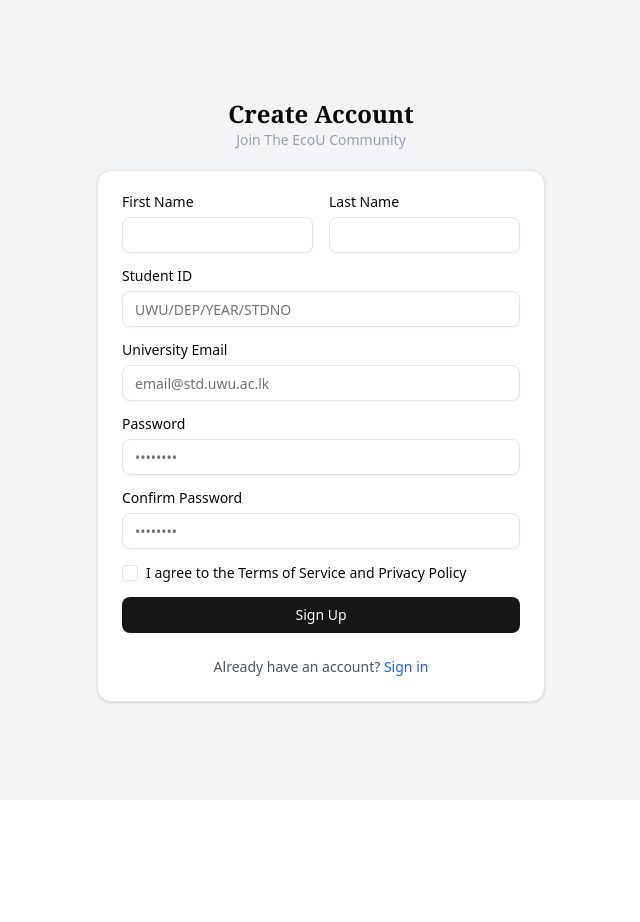
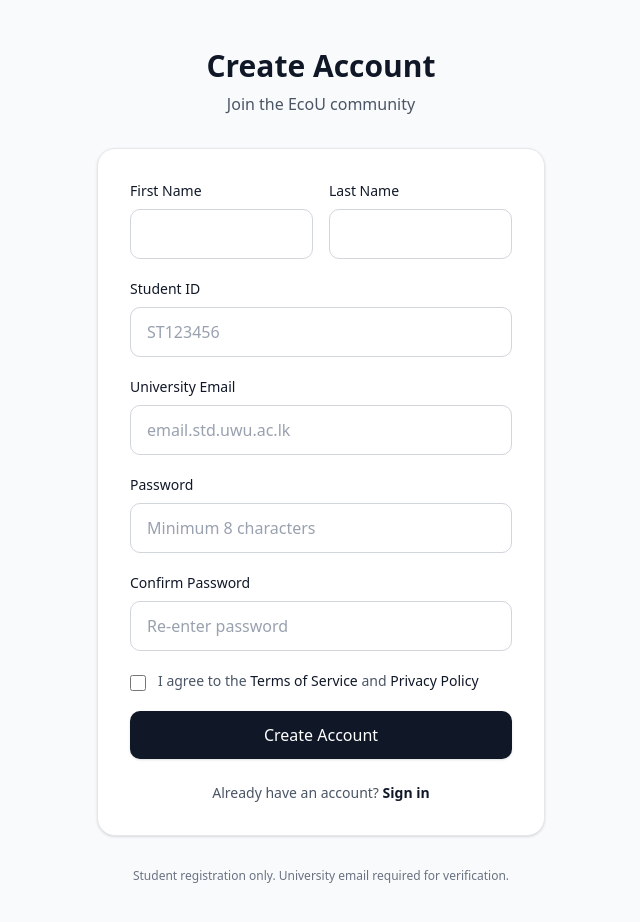
Before and after one commit to Nethmamlshni/reuni, a Next.js app: page /auth/register in a window 1280 px wide. Shown: the top 922 px of the page, without its empty margins (319-959 px from the left). Before the commit the page ends 800 px from the top, so only its background shows below. Built offline with nearby package versions, Linux system fonts and the light colour scheme.

Commit message:
feat: enhance registration form with improved validation and UI updates

```diff
--- a/src/app/auth/register/page.jsx
+++ b/src/app/auth/register/page.jsx
@@ -1,12 +1,7 @@
-"use client";
+'use client';
 
 import { useState } from 'react';
-import { Button } from '@/components/ui/button';
-import { Input } from '@/components/ui/input';
-import { Label } from '@/components/ui/label';
-import { Card, CardContent, CardDescription, CardFooter, CardHeader, CardTitle } from '@/components/ui/card';
-import { Alert, AlertDescription } from '@/components/ui/alert';
-import { Checkbox } from '@/components/ui/checkbox';
+import Link from 'next/link';
 
 export default function Register() {
     const [formData, setFormData] = useState({
@@ -15,160 +10,221 @@ export default function Register() {
         studentId: '',
         email: '',
         password: '',
-    confirmPassword: ''
+        confirmPassword: '',
+        agreeToTerms: false,
     });
-  const [agreedToTerms, setAgreedToTerms] = useState(false);
-  const [isLoading, setIsLoading] = useState(false);
-  const [error, setError] = useState('');
 
-  const handleChange = (e) => {
+    const [errors, setErrors] = useState({});
 
-  };
+    const handleSubmit = (e) => {
+        e.preventDefault();
 
-  const handleSubmit = async (e) => {
+        // Basic validation
+        const newErrors = {};
 
         if (formData.password !== formData.confirmPassword) {
-      setError('Passwords do not match');
+            newErrors.confirmPassword = 'Passwords do not match';
+        }
+
+        if (formData.password.length < 8) {
+            newErrors.password = 'Password must be at least 8 characters';
+        }
+
+        if (!formData.agreeToTerms) {
+            newErrors.agreeToTerms = 'You must agree to the terms';
+        }
+
+        if (Object.keys(newErrors).length > 0) {
+            setErrors(newErrors);
             return;
         }
 
-    if (formData.password.length < 8) {
-      setError('Password must be at least 8 characters long');
-      return;
+        // Handle registration logic here
+        console.log('Register:', formData);
+    };
+
+    const handleChange = (e) => {
+        const { name, value, type, checked } = e.target;
+        setFormData({
+            ...formData,
+            [name]: type === 'checkbox' ? checked : value,
+        });
+
+        // Clear error when user starts typing
+        if (errors[name]) {
+            setErrors({
+                ...errors,
+                [name]: '',
+            });
         }
-
-    if (!formData.email.endsWith('.edu') && !formData.email.includes('university')) {
-      setError('Please use a valid university email address');
-      return;
-    }
-
-    if (!agreedToTerms) {
-      setError('You must agree to the Terms of Service and Privacy Policy');
-      return;
-    }
-
     };
 
     return (
-    <div className="flex items-center justify-center min-h-screen bg-gray-100 py-8 flex-col gap-5">
-      <div className='flex flex-col items-center justify-center'>
-        <h1 className='text-2xl font-serif font-semibold'>Create Account</h1>
-        <span className='text-sm text-gray-400' >Join The EcoU Community</span>
+        <div className="min-h-screen bg-gray-50 flex flex-col">
+            <main className="flex-1 flex items-center justify-center px-6 py-12">
+                <div className="w-full max-w-md">
+                    <div className="text-center mb-8">
+                        <h1 className="text-3xl font-bold text-gray-900 mb-2">Create Account</h1>
+                        <p className="text-gray-600">Join the EcoU community</p>
                     </div>
-      <Card className="w-full max-w-md">
-        <CardContent>
-          <form onSubmit={handleSubmit} className="space-y-4">
+
+                    <div className="bg-white rounded-2xl border border-gray-200 p-8 shadow-sm">
+                        <form onSubmit={handleSubmit} className="space-y-5">
                             <div className="grid grid-cols-2 gap-4">
-              <div className="space-y-2">
-                <Label htmlFor="firstName">First Name</Label>
-                <Input
+                                <div>
+                                    <label htmlFor="firstName" className="block text-sm font-medium text-gray-900 mb-2">
+                                        First Name
+                                    </label>
+                                    <input
+                                        type="text"
                                         id="firstName"
                                         name="firstName"
-                  type="text"
                                         value={formData.firstName}
                                         onChange={handleChange}
                                         required
+                                        className="w-full px-4 py-3 bg-white border border-gray-300 rounded-lg text-gray-900 placeholder-gray-400 focus:outline-none focus:ring-2 focus:ring-gray-900 focus:border-transparent transition-all"
                                     />
                                 </div>
-              <div className="space-y-2">
-                <Label htmlFor="lastName">Last Name</Label>
-                <Input
+
+                                <div>
+                                    <label htmlFor="lastName" className="block text-sm font-medium text-gray-900 mb-2">
+                                        Last Name
+                                    </label>
+                                    <input
+                                        type="text"
                                         id="lastName"
                                         name="lastName"
-                  type="text"
                                         value={formData.lastName}
                                         onChange={handleChange}
                                         required
+                                        className="w-full px-4 py-3 bg-white border border-gray-300 rounded-lg text-gray-900 placeholder-gray-400 focus:outline-none focus:ring-2 focus:ring-gray-900 focus:border-transparent transition-all"
                                     />
                                 </div>
                             </div>
 
-            <div className="space-y-2">
-              <Label htmlFor="studentId">Student ID</Label>
-              <Input
+                            <div>
+                                <label htmlFor="studentId" className="block text-sm font-medium text-gray-900 mb-2">
+                                    Student ID
+                                </label>
+                                <input
+                                    type="text"
                                     id="studentId"
                                     name="studentId"
-                type="text"
-                placeholder="UWU/DEP/YEAR/STDNO"
                                     value={formData.studentId}
                                     onChange={handleChange}
                                     required
+                                    placeholder="ST123456"
+                                    className="w-full px-4 py-3 bg-white border border-gray-300 rounded-lg text-gray-900 placeholder-gray-400 focus:outline-none focus:ring-2 focus:ring-gray-900 focus:border-transparent transition-all"
                                 />
                             </div>
 
-            <div className="space-y-2">
-              <Label htmlFor="email">University Email</Label>
-              <Input
+                            <div>
+                                <label htmlFor="email" className="block text-sm font-medium text-gray-900 mb-2">
+                                    University Email
+                                </label>
+                                <input
+                                    type="email"
                                     id="email"
                                     name="email"
-                type="email"
-                placeholder="email@std.uwu.ac.lk"
                                     value={formData.email}
                                     onChange={handleChange}
                                     required
+                                    placeholder="email.std.uwu.ac.lk"
+                                    className="w-full px-4 py-3 bg-white border border-gray-300 rounded-lg text-gray-900 placeholder-gray-400 focus:outline-none focus:ring-2 focus:ring-gray-900 focus:border-transparent transition-all"
                                 />
                             </div>
 
-            <div className="space-y-2">
-              <Label htmlFor="password">Password</Label>
-              <Input
+                            <div>
+                                <label htmlFor="password" className="block text-sm font-medium text-gray-900 mb-2">
+                                    Password
+                                </label>
+                                <input
+                                    type="password"
                                     id="password"
                                     name="password"
-                type="password"
-                placeholder="••••••••"
                                     value={formData.password}
                                     onChange={handleChange}
                                     required
+                                    placeholder="Minimum 8 characters"
+                                    className={`w-full px-4 py-3 bg-white border rounded-lg text-gray-900 placeholder-gray-400 focus:outline-none focus:ring-2 focus:ring-gray-900 focus:border-transparent transition-all ${errors.password ? 'border-red-500' : 'border-gray-300'
+                                        }`}
                                 />
+                                {errors.password && (
+                                    <p className="mt-1 text-sm text-red-600">{errors.password}</p>
+                                )}
                             </div>
 
-            <div className="space-y-2">
-              <Label htmlFor="confirmPassword">Confirm Password</Label>
-              <Input
+                            <div>
+                                <label htmlFor="confirmPassword" className="block text-sm font-medium text-gray-900 mb-2">
+                                    Confirm Password
+                                </label>
+                                <input
+                                    type="password"
                                     id="confirmPassword"
                                     name="confirmPassword"
-                type="password"
-                placeholder="••••••••"
                                     value={formData.confirmPassword}
                                     onChange={handleChange}
                                     required
+                                    placeholder="Re-enter password"
+                                    className={`w-full px-4 py-3 bg-white border rounded-lg text-gray-900 placeholder-gray-400 focus:outline-none focus:ring-2 focus:ring-gray-900 focus:border-transparent transition-all ${errors.confirmPassword ? 'border-red-500' : 'border-gray-300'
+                                        }`}
                                 />
+                                {errors.confirmPassword && (
+                                    <p className="mt-1 text-sm text-red-600">{errors.confirmPassword}</p>
+                                )}
                             </div>
 
-            <div className="flex items-center space-x-2">
-              <Checkbox
-                id="terms"
-                checked={agreedToTerms}
-                onCheckedChange={setAgreedToTerms}
+                            <div>
+                                <label className="flex items-start gap-3 cursor-pointer">
+                                    <input
+                                        type="checkbox"
+                                        name="agreeToTerms"
+                                        checked={formData.agreeToTerms}
+                                        onChange={handleChange}
+                                        className={`mt-1 w-4 h-4 border-gray-300 rounded text-gray-900 focus:ring-gray-900 ${errors.agreeToTerms ? 'border-red-500' : ''
+                                            }`}
                                     />
-              <label
-                htmlFor="terms"
-                className="text-sm font-medium leading-none peer-disabled:cursor-not-allowed peer-disabled:opacity-70"
-              >
-                I agree to the Terms of Service and Privacy Policy
+                                    <span className="text-sm text-gray-600">
+                                        I agree to the{' '}
+                                        <a href="#" className="text-gray-900 font-medium hover:underline">
+                                            Terms of Service
+                                        </a>{' '}
+                                        and{' '}
+                                        <a href="#" className="text-gray-900 font-medium hover:underline">
+                                            Privacy Policy
+                                        </a>
+                                    </span>
                                 </label>
+                                {errors.agreeToTerms && (
+                                    <p className="mt-1 text-sm text-red-600">{errors.agreeToTerms}</p>
+                                )}
                             </div>
 
-            {error && (
-              <Alert variant="destructive">
-                <AlertDescription>{error}</AlertDescription>
-              </Alert>
-            )}
+                            <button
+                                type="submit"
+                                className="w-full px-6 py-3 bg-gray-900 text-white rounded-lg font-medium hover:bg-gray-800 transition-all shadow-sm"
+                            >
+                                Create Account
+                            </button>
+                        </form>
 
-            <Button type="submit" className="w-full" disabled={isLoading}>
-              {isLoading ? 'Creating Account...' : 'Sign Up'}
-            </Button>
-          </form>
-        </CardContent>
-        <CardFooter className="flex flex-col space-y-2">
-          <div className="text-sm text-gray-600">
+                        <div className="mt-6 text-center">
+                            <p className="text-sm text-gray-600">
                                 Already have an account?{' '}
-            <a href="/login" className="text-blue-600 hover:underline">
+                                <Link href="/login" className="text-gray-900 font-semibold hover:underline">
                                     Sign in
-            </a>
+                                </Link>
+                            </p>
                         </div>
-        </CardFooter>
-      </Card>
+                    </div>
+
+                    <div className="mt-8 text-center">
+                        <p className="text-xs text-gray-500">
+                            Student registration only. University email required for verification.
+                        </p>
+                    </div>
+                </div>
+            </main>
         </div>
     );
 }
```
Lines whose indentation alone changed are shown as unchanged.
